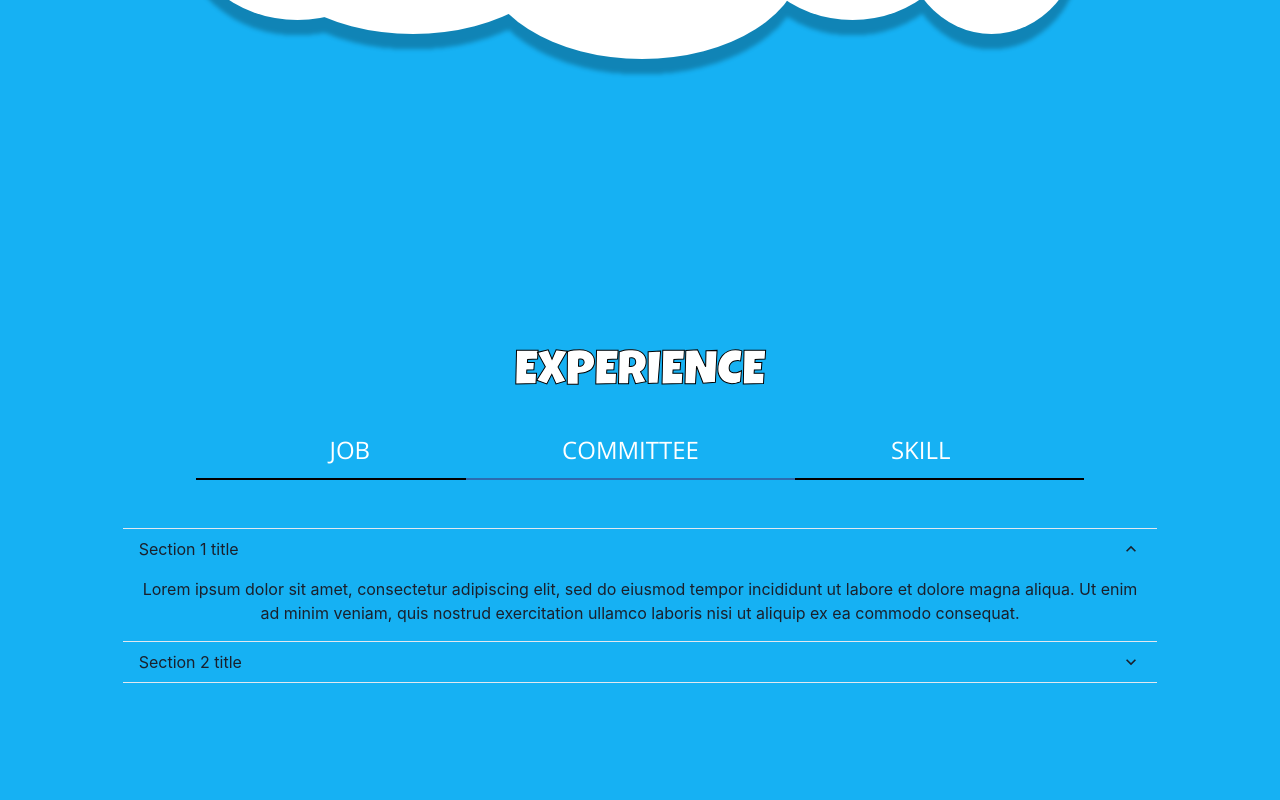
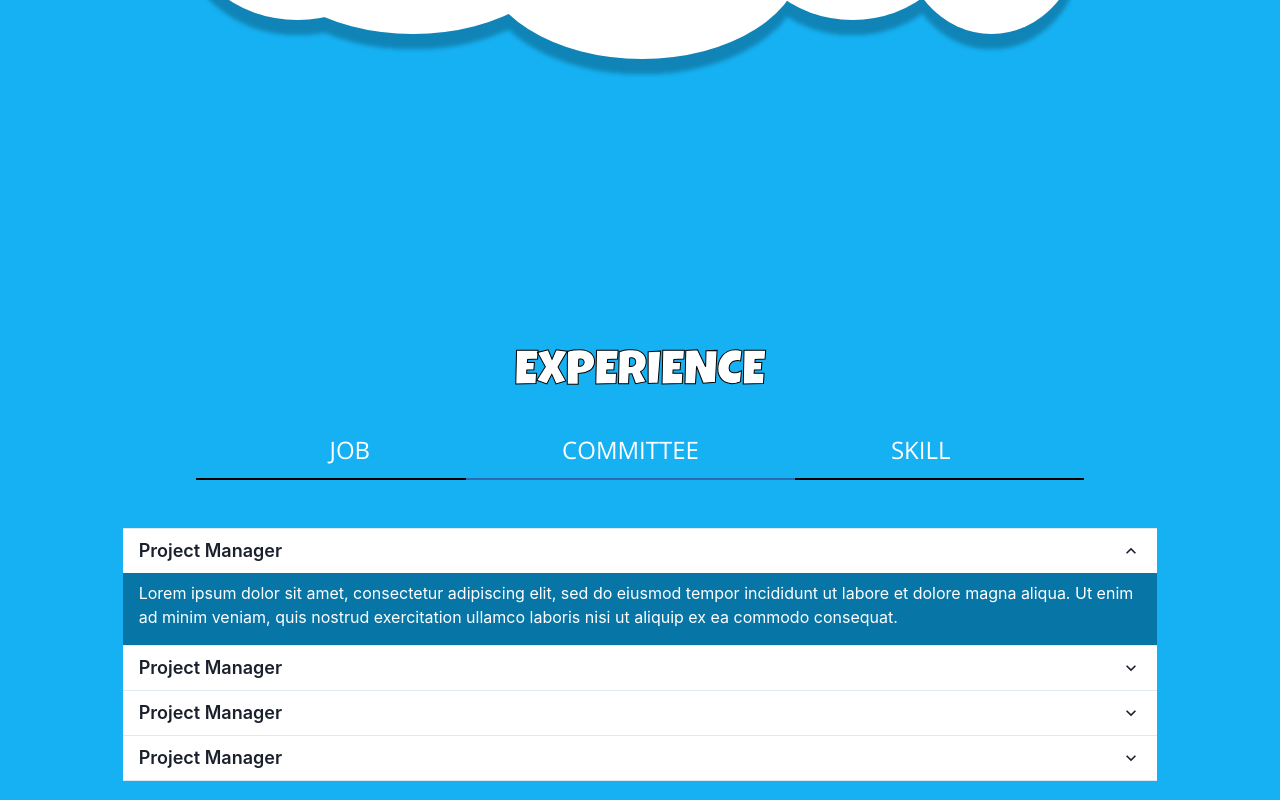
Before and after one commit to skyhaf/hello, a React (Create React App) app: page / in a window 1280 px wide. Both pictures are taken after a click on the tab "COMMITTEE". Shown: the part 1765-2565 px from the top of the page. Built offline with nearby package versions, Linux system fonts and the light colour scheme.

Commit message:
update tab committee experience

```diff
--- a/src/Components/Experience.jsx
+++ b/src/Components/Experience.jsx
@@ -52,14 +52,18 @@ const Experience = () => {
                       <AccordionButton
                         _active={{ outline: "none" }}
                         _focus={{ outline: "none" }}
+                        _hover={{}}
+                        className="bg-white hover:bg-secondary hover:text-white"
                       >
-                        <Box flex="1" textAlign="left">
-                          Section 1 title
+                        <Box flex="1" textAlign="left" className="font-semibold text-lg">
+                          <p clas="">
+                            Project Manager
+                          </p>
                         </Box>
                         <AccordionIcon />
                       </AccordionButton>
                     </h2>
-                    <AccordionPanel pb={4}>
+                    <AccordionPanel pb={4} className=" bg-secondary text-md text-left text-white">
                       <p>
                         Lorem ipsum dolor sit amet, consectetur adipiscing elit,
                         sed do eiusmod tempor incididunt ut labore et dolore
@@ -75,18 +79,77 @@ const Experience = () => {
                       <AccordionButton
                         _active={{ outline: "none" }}
                         _focus={{ outline: "none" }}
+                        _hover={{}}
+                        className="bg-white hover:bg-secondary hover:text-white"
                       >
-                        <Box flex="1" textAlign="left">
-                          Section 2 title
+                        <Box flex="1" textAlign="left" className="font-semibold text-lg hover:text-white">
+                          <p clas="">
+                            Project Manager
+                          </p>
                         </Box>
                         <AccordionIcon />
                       </AccordionButton>
                     </h2>
-                    <AccordionPanel pb={4}>
-                      Lorem ipsum dolor sit amet, consectetur adipiscing elit,
-                      sed do eiusmod tempor incididunt ut labore et dolore magna
-                      aliqua. Ut enim ad minim veniam, quis nostrud exercitation
-                      ullamco laboris nisi ut aliquip ex ea commodo consequat.
+                    <AccordionPanel pb={4} className=" bg-secondary text-md text-left text-white">
+                      <p>
+                        Lorem ipsum dolor sit amet, consectetur adipiscing elit,
+                        sed do eiusmod tempor incididunt ut labore et dolore
+                        magna aliqua. Ut enim ad minim veniam, quis nostrud
+                        exercitation ullamco laboris nisi ut aliquip ex ea
+                        commodo consequat.
+                      </p>
+                    </AccordionPanel>
+                  </AccordionItem>
+                  <AccordionItem>
+                    <h2>
+                      <AccordionButton
+                        _active={{ outline: "none" }}
+                        _focus={{ outline: "none" }}
+                        _hover={{}}
+                        className="bg-white hover:bg-secondary hover:text-white"
+                      >
+                        <Box flex="1" textAlign="left" className="font-semibold text-lg hover:text-white">
+                          <p clas="">
+                            Project Manager
+                          </p>
+                        </Box>
+                        <AccordionIcon />
+                      </AccordionButton>
+                    </h2>
+                    <AccordionPanel pb={4} className=" bg-secondary text-md text-left text-white">
+                      <p>
+                        Lorem ipsum dolor sit amet, consectetur adipiscing elit,
+                        sed do eiusmod tempor incididunt ut labore et dolore
+                        magna aliqua. Ut enim ad minim veniam, quis nostrud
+                        exercitation ullamco laboris nisi ut aliquip ex ea
+                        commodo consequat.
+                      </p>
+                    </AccordionPanel>
+                  </AccordionItem>
+                  <AccordionItem>
+                    <h2>
+                      <AccordionButton
+                        _active={{ outline: "none" }}
+                        _focus={{ outline: "none" }}
+                        _hover={{}}
+                        className="bg-white hover:bg-secondary"
+                      >
+                        <Box flex="1" textAlign="left" className="font-semibold text-lg hover:text-white">
+                          <p clas="">
+                            Project Manager
+                          </p>
+                        </Box>
+                        <AccordionIcon />
+                      </AccordionButton>
+                    </h2>
+                    <AccordionPanel pb={4} className=" bg-secondary text-md text-left text-white">
+                      <p>
+                        Lorem ipsum dolor sit amet, consectetur adipiscing elit,
+                        sed do eiusmod tempor incididunt ut labore et dolore
+                        magna aliqua. Ut enim ad minim veniam, quis nostrud
+                        exercitation ullamco laboris nisi ut aliquip ex ea
+                        commodo consequat.
+                      </p>
                     </AccordionPanel>
                   </AccordionItem>
                 </Accordion>
@@ -95,6 +158,7 @@ const Experience = () => {
                 <p>three!</p>
               </TabPanel>
             </TabPanels>
+
           </Tabs>
         </div>
       </div>
--- a/src/index.css
+++ b/src/index.css
@@ -66,6 +66,17 @@ code {
 #tabExperience .css-9z0gfy[aria-selected=true], .css-9z0gfy[data-selected] {
   border-color: white;
 }
+
+.css-fwfm4m {
+  background-color: white;
+
+}
+
+/* .css-fwfm4m:hover, .css-fwfm4m[data-hover]{
+  background-color: red;
+
+} */
+
 /* ./src/index.css */
 @tailwind base;
 @tailwind components;
```
